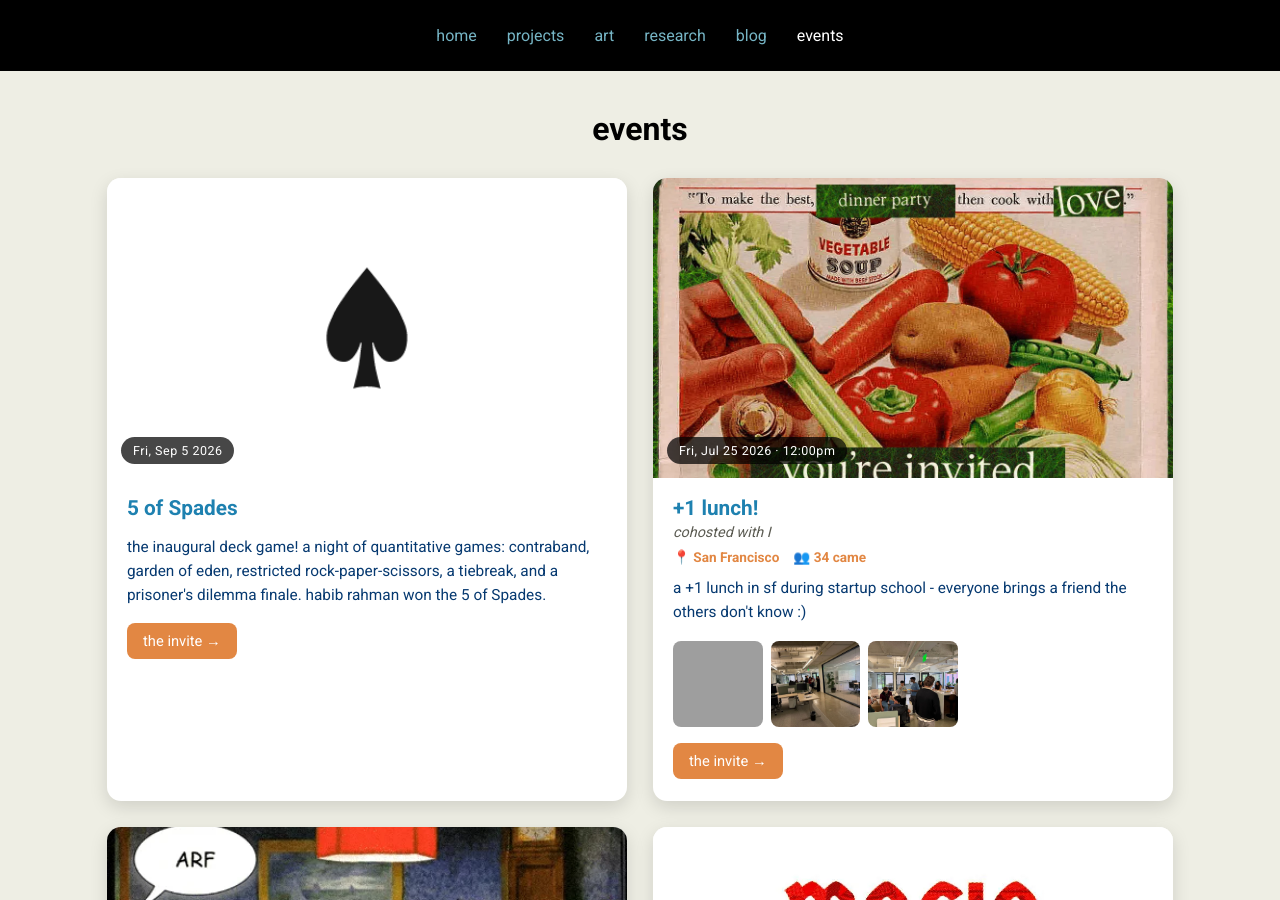
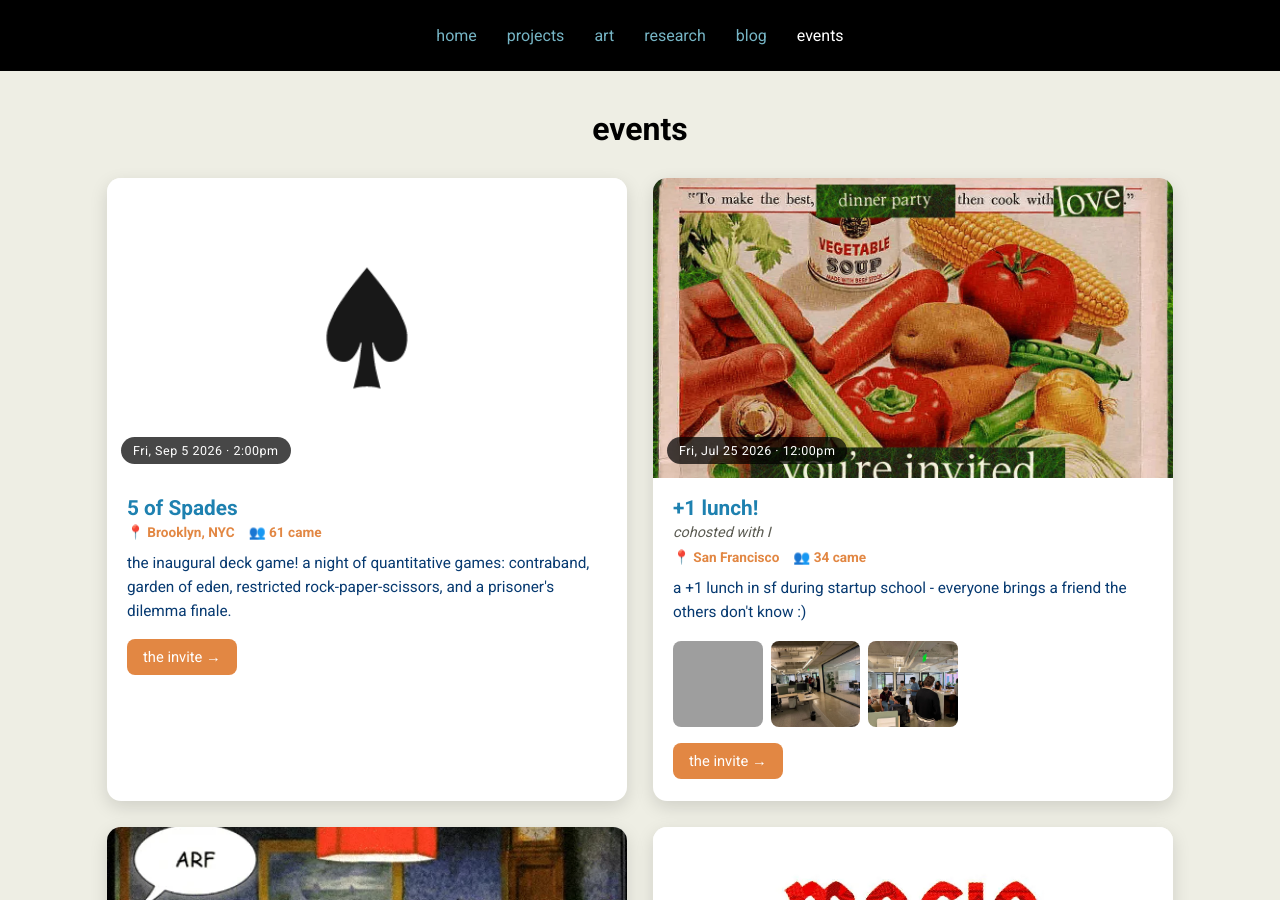
Before and after one commit to swan-07/swan-07.github.io, a Jekyll site: the page built from events.html, in a window 1280 px wide and 900 px high. Built offline with Jekyll 4.4.1, drawn with Linux system fonts in a browser that asks for light colours; grey boxes are pictures that could not be loaded.

Commit message:
Trim homepage/projects, flesh out 5 of Spades event
- Event: add time/location/headcount, drop tiebreak + winner line.
- Deck Game project: shorten description.
- Drone: reword brainwave line. LexSO: drop disease-detectives line.
- Comment out Aura App and Secure Bootloader cards.
- Homepage: remove "contact me" heading, comment out resume link.

Co-Authored-By: Claude Opus 4.8 <noreply@anthropic.com>
Claude-Session: https://claude.ai/code/session_01B6HtdF58rphrC5TXGk81BA

```diff
--- a/_data/events.yml
+++ b/_data/events.yml
@@ -5,8 +5,11 @@
 - title: "5 of Spades"
   date: "2026-09-05"
   displaydate: "Fri, Sep 5 2026"
+  time: "2:00pm"
+  location: "Brooklyn, NYC"
+  headcount: "61 came"
   cohosts: ""
-  description: "the inaugural deck game! a night of quantitative games: contraband, garden of eden, restricted rock-paper-scissors, a tiebreak, and a prisoner's dilemma finale. habib rahman won the 5 of Spades."
+  description: "the inaugural deck game! a night of quantitative games: contraband, garden of eden, restricted rock-paper-scissors, and a prisoner's dilemma finale."
   cover: "assets/images/events/5-of-spades/cover.png"
   link: "https://partiful.com/e/j44JumdnugCLU8vgeWnJ"
 
--- a/index.html
+++ b/index.html
@@ -25,7 +24,7 @@ layout: default
     <!-- hi -->
     <br></br>
 
-    <a href="assets/Resume Stephanie Wan 2026.pdf">resume</a>
+    <!-- <a href="assets/Resume Stephanie Wan 2026.pdf">resume</a> -->
 
     <br></br>
 
```
Also changed, not shown: other parts of index.html (+0 -1 lines), projects.html (+7 -7 lines).
